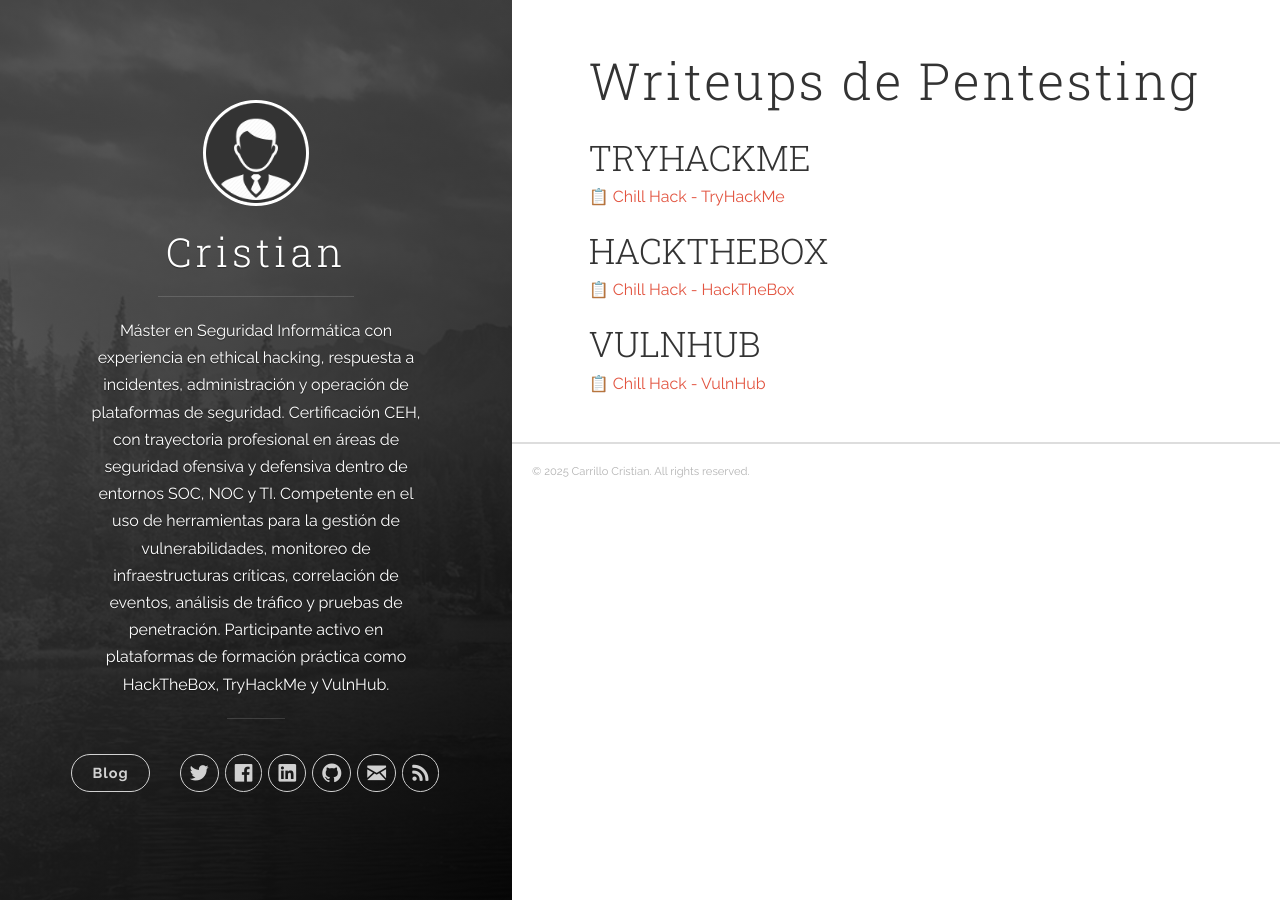
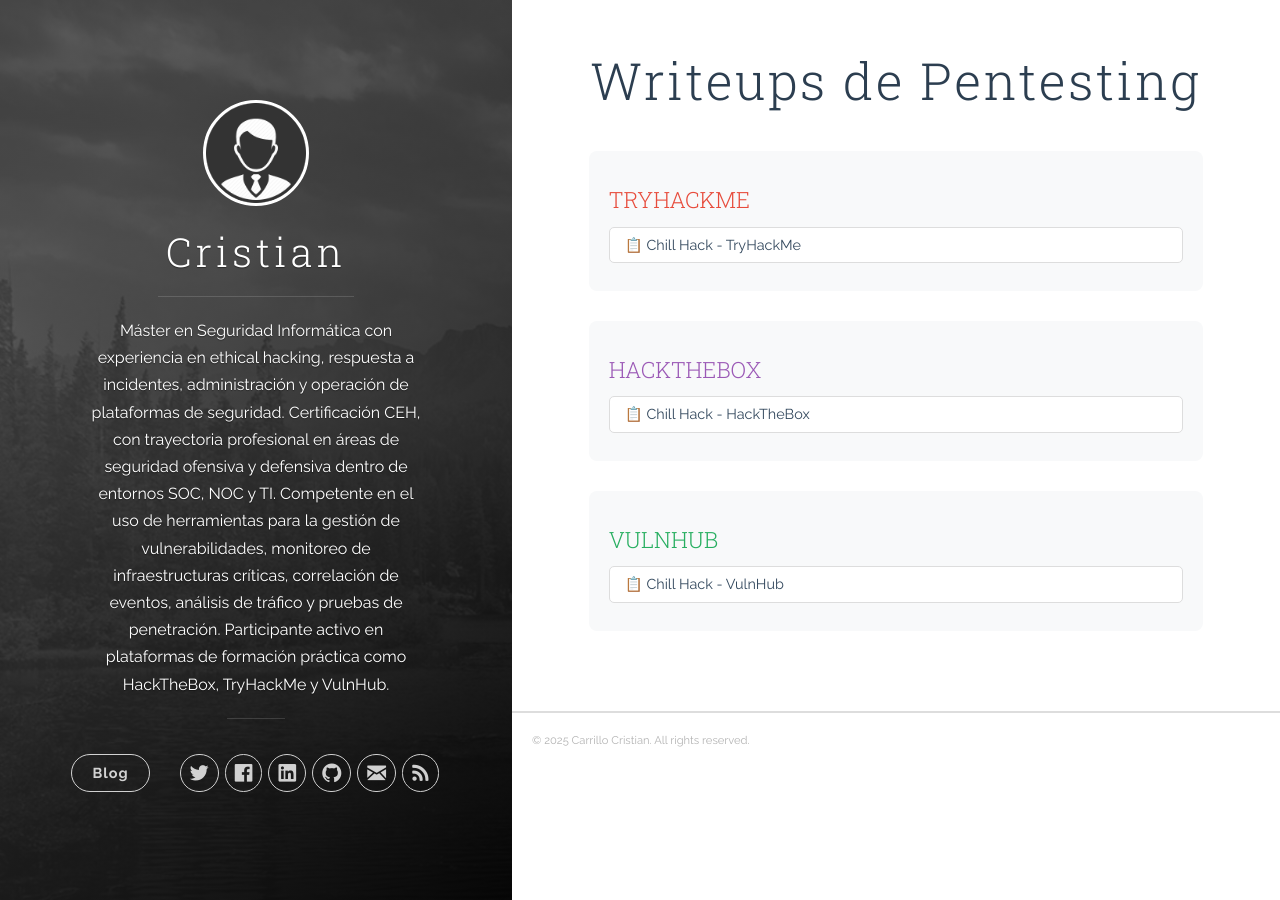
Before and after one commit to criscarrillog/criscarrillog.github.io, a Jekyll site: the page built from index.html, in a window 1280 px wide. Built offline with Jekyll 4.4.1, drawn with Linux system fonts in a browser that asks for light colours; the list of posts is cut into pages by our own code.

Commit message:
Enhance styles for sections and headings in index.html
Updated styles for headings and sections in the HTML.

```diff
--- a/index.html
+++ b/index.html
@@ -4,13 +4,13 @@
 
 <div class="home">
 
-  <h1>Writeups de Pentesting</h1>
+  <h1 style="text-align: center; margin-bottom: 40px; color: #2c3e50;">Writeups de Pentesting</h1>
 
   <!-- Sección TRYHACKME -->
-  <section class="section">
-    <h2>TRYHACKME</h2>
+  <section class="section" style="margin-bottom: 30px; padding: 20px; background: #f8f9fa; border-radius: 8px;">
+    <h2 style="color: #e74c3c; font-size: 1.4em; margin-bottom: 15px;">TRYHACKME</h2>
     <div class="pdf-links">
-      <a href="/assets/pdfs/tryhackme/Chill_Hack.pdf" target="_blank">
+      <a href="/assets/pdfs/tryhackme/Chill_Hack.pdf" target="_blank" style="display: block; padding: 10px 15px; margin: 8px 0; background: white; border: 1px solid #ddd; border-radius: 5px; text-decoration: none; color: #34495e; font-size: 0.9em; transition: all 0.3s ease;">
         📋 Chill Hack - TryHackMe
       </a>
       <!-- Añade más enlaces TryHackMe aquí -->
@@ -18,10 +18,10 @@
   </section>
 
   <!-- Sección HACKTHEBOX -->
-  <section class="section">
-    <h2>HACKTHEBOX</h2>
+  <section class="section" style="margin-bottom: 30px; padding: 20px; background: #f8f9fa; border-radius: 8px;">
+    <h2 style="color: #9b59b6; font-size: 1.4em; margin-bottom: 15px;">HACKTHEBOX</h2>
     <div class="pdf-links">
-      <a href="/assets/pdfs/hackthebox/Chill_Hack.pdf" target="_blank">
+      <a href="/assets/pdfs/hackthebox/Chill_Hack.pdf" target="_blank" style="display: block; padding: 10px 15px; margin: 8px 0; background: white; border: 1px solid #ddd; border-radius: 5px; text-decoration: none; color: #34495e; font-size: 0.9em; transition: all 0.3s ease;">
         📋 Chill Hack - HackTheBox
       </a>
       <!-- Añade más enlaces HackTheBox aquí -->
@@ -29,10 +29,10 @@
   </section>
 
   <!-- Sección VULNHUB -->
-  <section class="section">
-    <h2>VULNHUB</h2>
+  <section class="section" style="margin-bottom: 30px; padding: 20px; background: #f8f9fa; border-radius: 8px;">
+    <h2 style="color: #27ae60; font-size: 1.4em; margin-bottom: 15px;">VULNHUB</h2>
     <div class="pdf-links">
-      <a href="/assets/pdfs/vulnhub/Chill_Hack.pdf" target="_blank">
+      <a href="/assets/pdfs/vulnhub/Chill_Hack.pdf" target="_blank" style="display: block; padding: 10px 15px; margin: 8px 0; background: white; border: 1px solid #ddd; border-radius: 5px; text-decoration: none; color: #34495e; font-size: 0.9em; transition: all 0.3s ease;">
         📋 Chill Hack - VulnHub
       </a>
       <!-- Añade más enlaces VulnHub aquí -->
```
